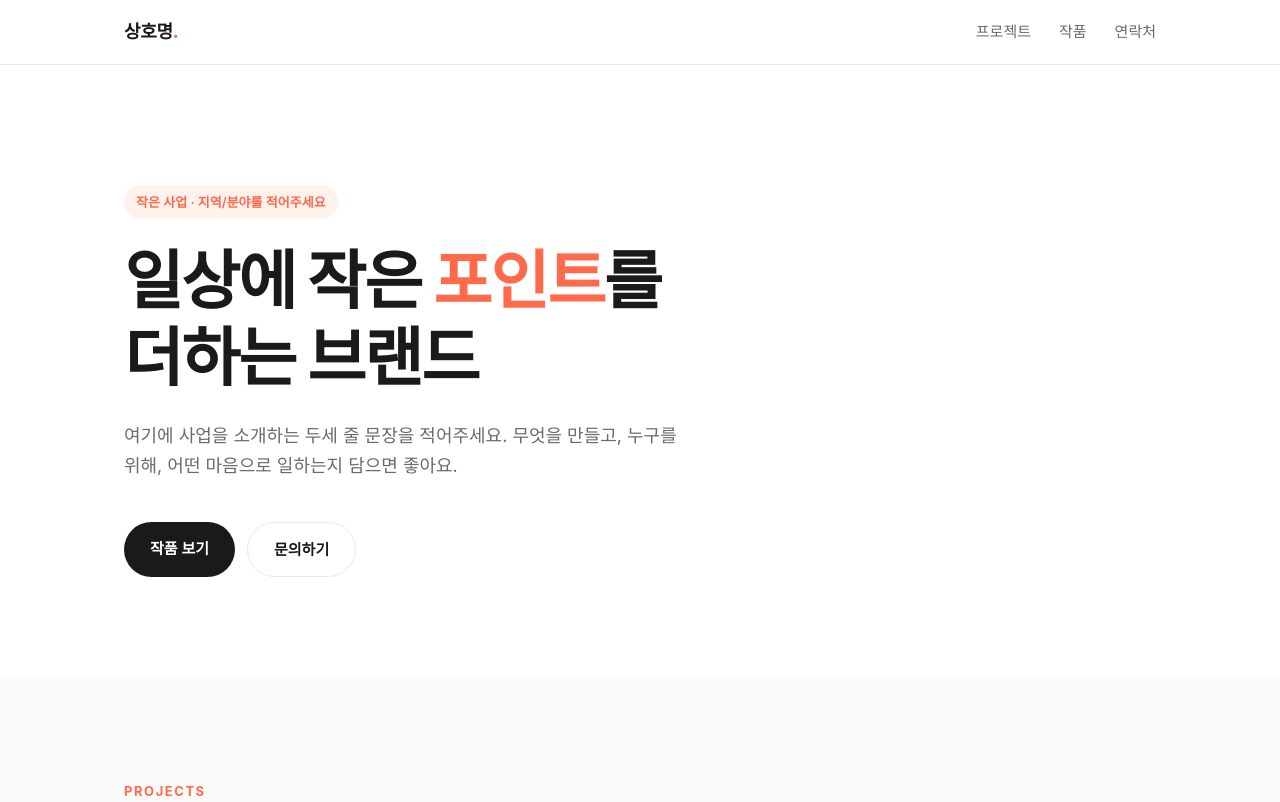
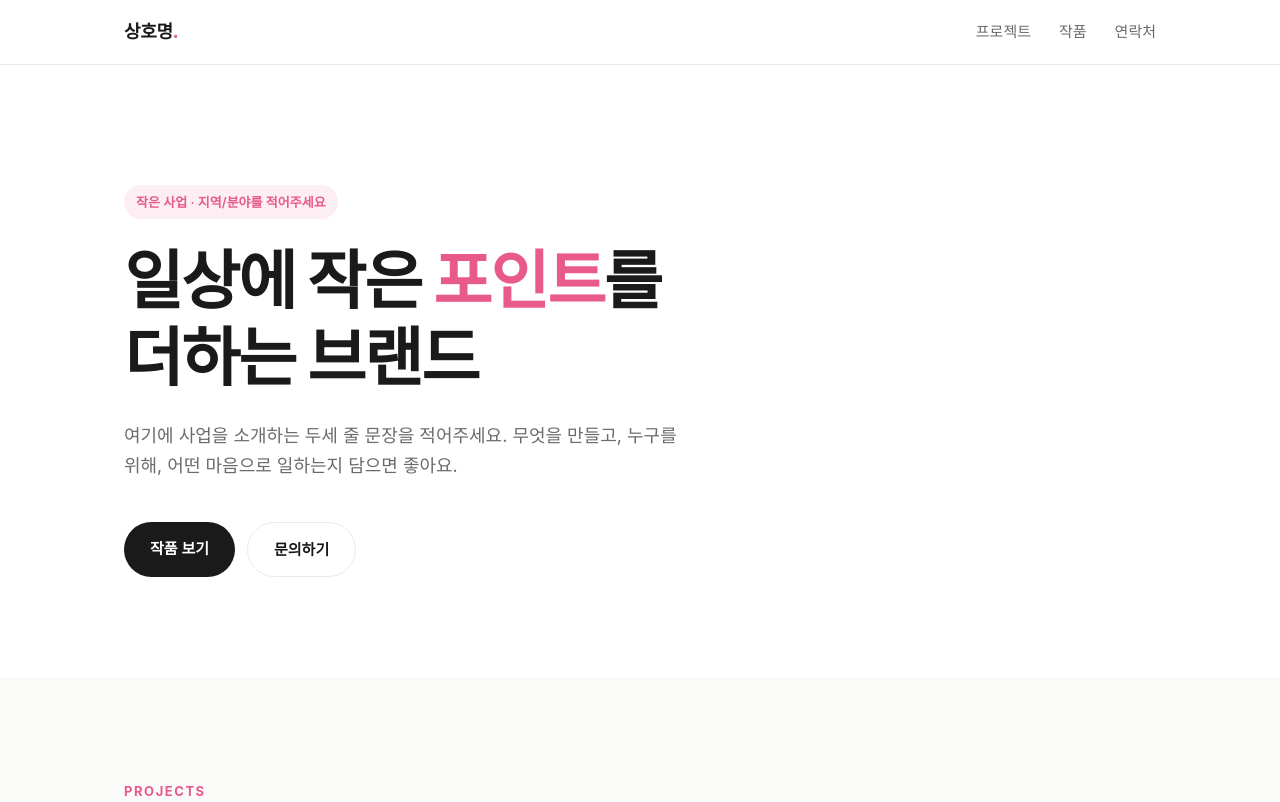
Before and after one commit to khjwish/khjwish.github.io, a plain HTML site: page index.html in a window 1280 px wide. Shown: the top 802 px of the page. Drawn offline with Linux system fonts and the light colour scheme; a web font is replaced by a local one.

Commit message:
Change point color to pink

```diff
--- a/index.html
+++ b/index.html
@@ -9,8 +9,8 @@
   <style>
     /* ===== 색상은 여기서 바꾸세요 ===== */
     :root {
-      --point: #FF6B4A;      /* 포인트 컬러 */
-      --point-soft: #FFF1EC; /* 포인트 연한 배경 */
+      --point: #E85A8C;      /* 포인트 컬러 (핑크) */
+      --point-soft: #FDEEF3; /* 포인트 연한 배경 */
       --ink: #1A1A1A;
       --muted: #6B6B6B;
       --line: #EAEAEA;
```
